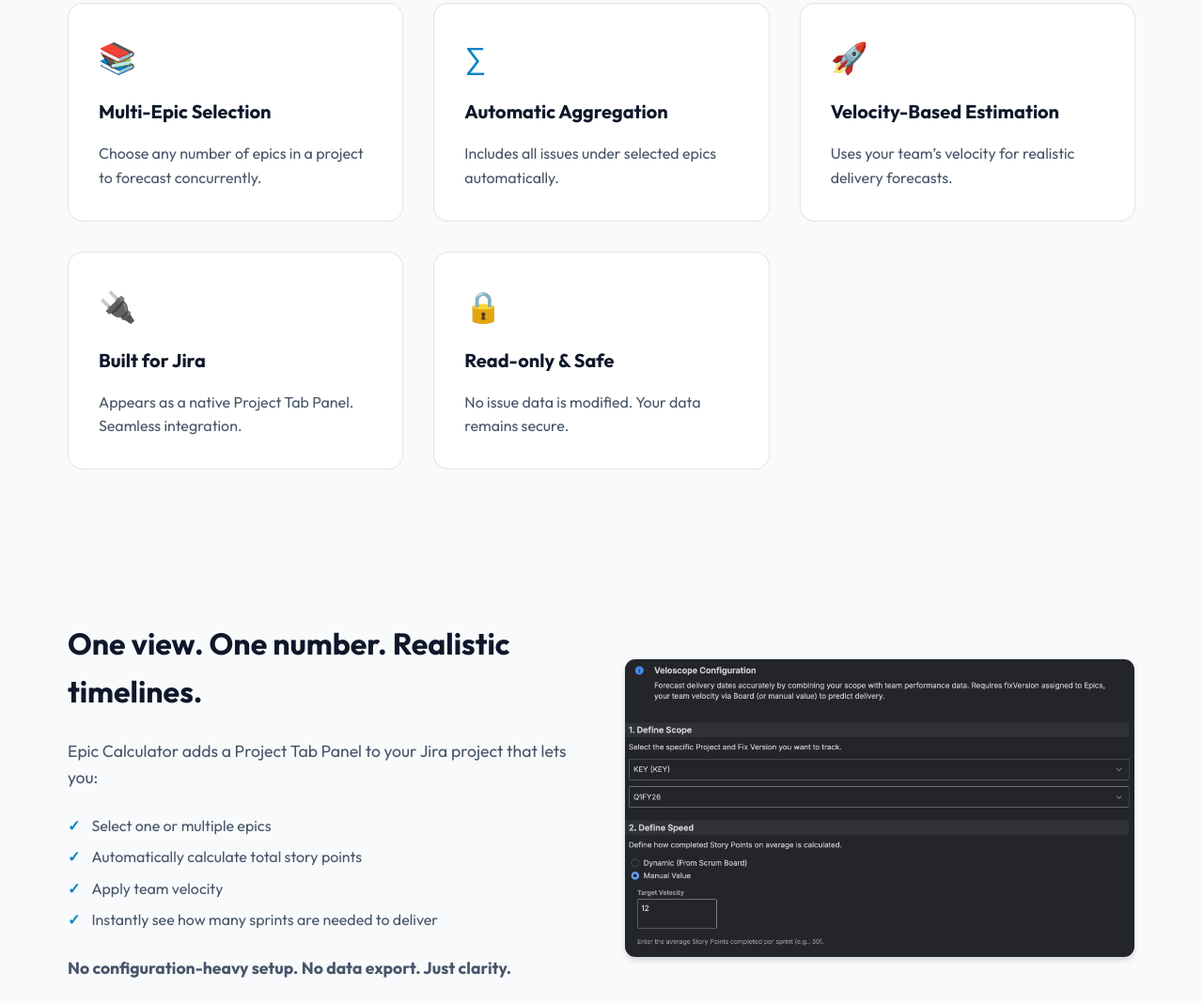
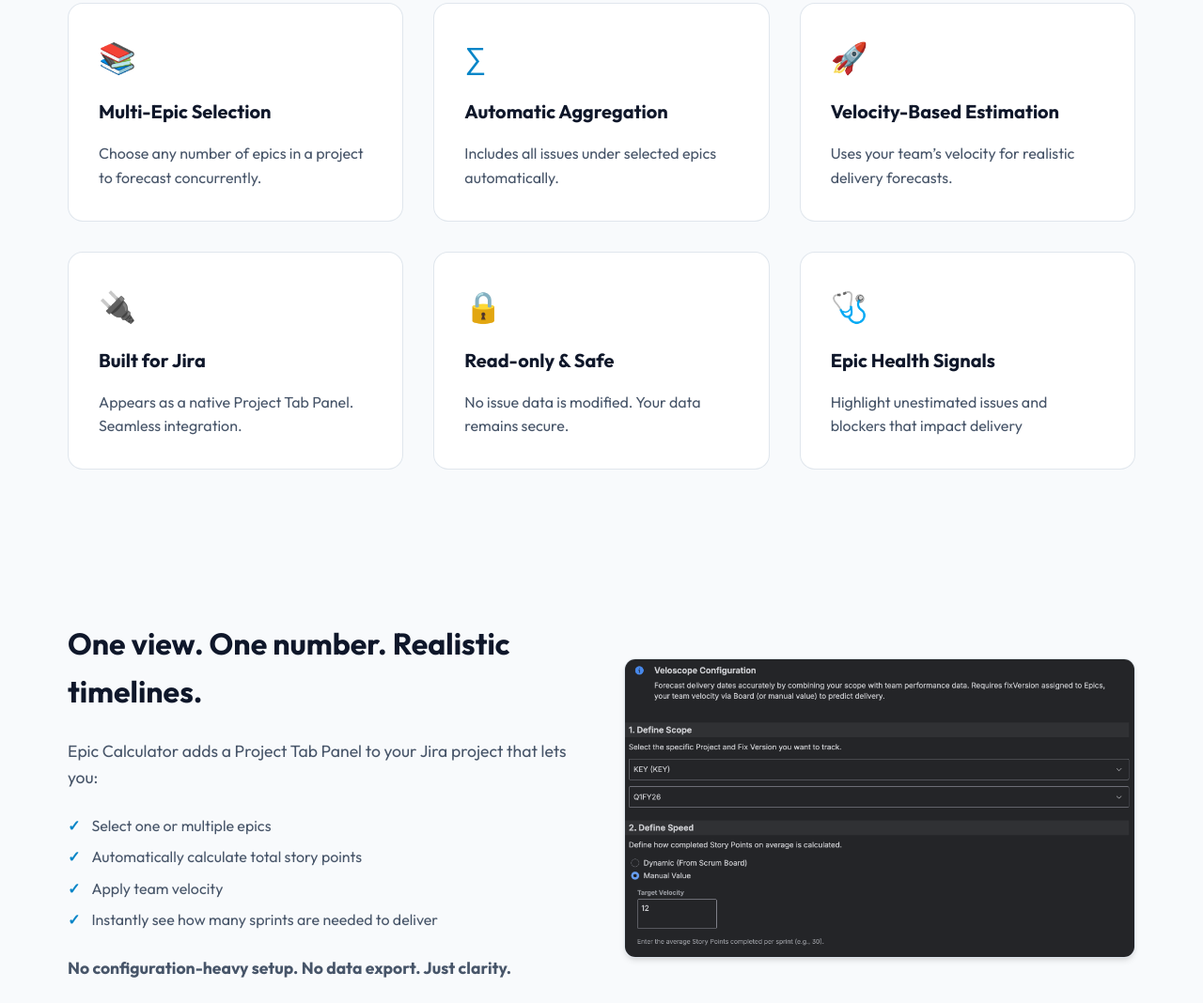
Before and after one commit to velomajk/veloscope, a website built with Vite: page index.html in a window 1280 px wide. Shown: the part 712-1780 px from the top of the page at 94% size. Built offline with nearby package versions, Linux system fonts and the light colour scheme.

Commit message:
feat: add Epic Health Signals to features section

```diff
--- a/index.html
+++ b/index.html
@@ -97,6 +97,11 @@
             <h3>Read-only & Safe</h3>
             <p>No issue data is modified. Your data remains secure.</p>
           </div>
+          <div class="feature-card">
+            <div class="icon-box">🩺</div>
+            <h3>Epic Health Signals</h3>
+            <p>Highlight unestimated issues and blockers that impact delivery</p>
+          </div>
         </div>
       </div>
     </section>
```
